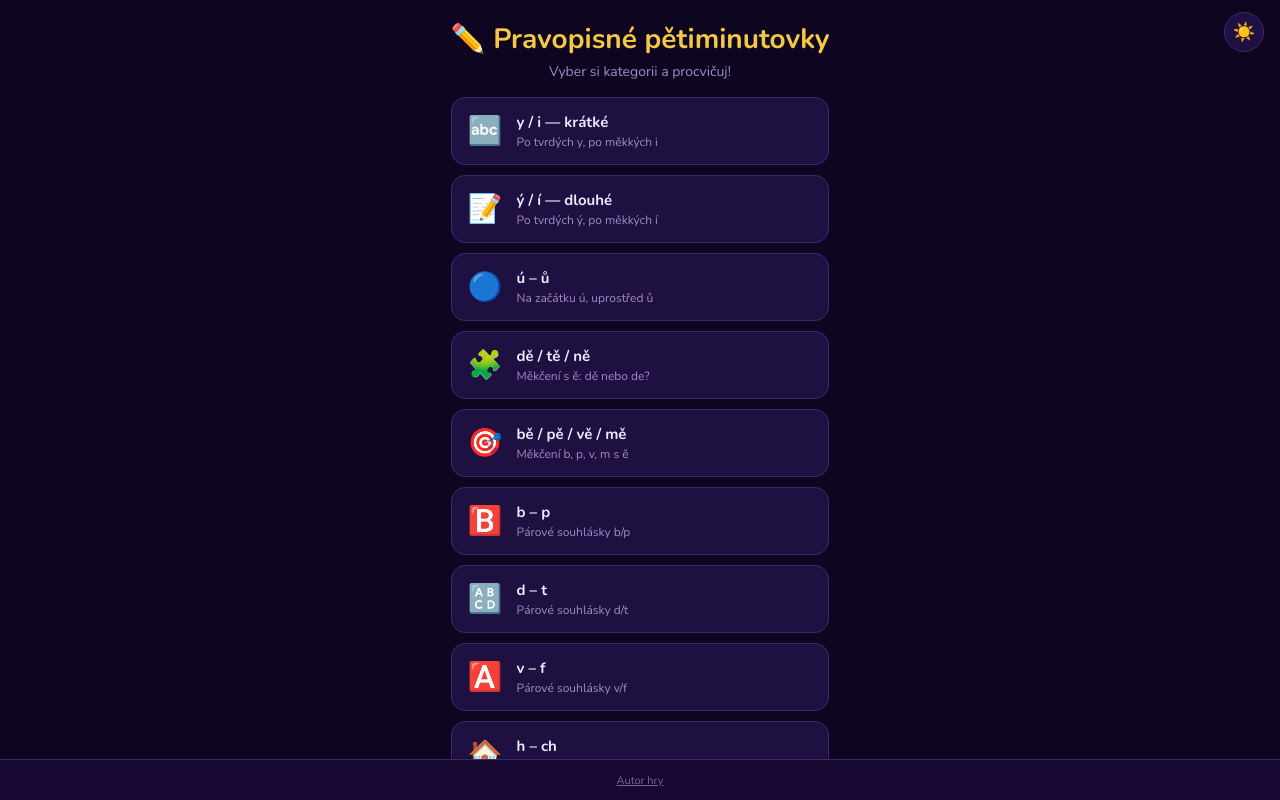
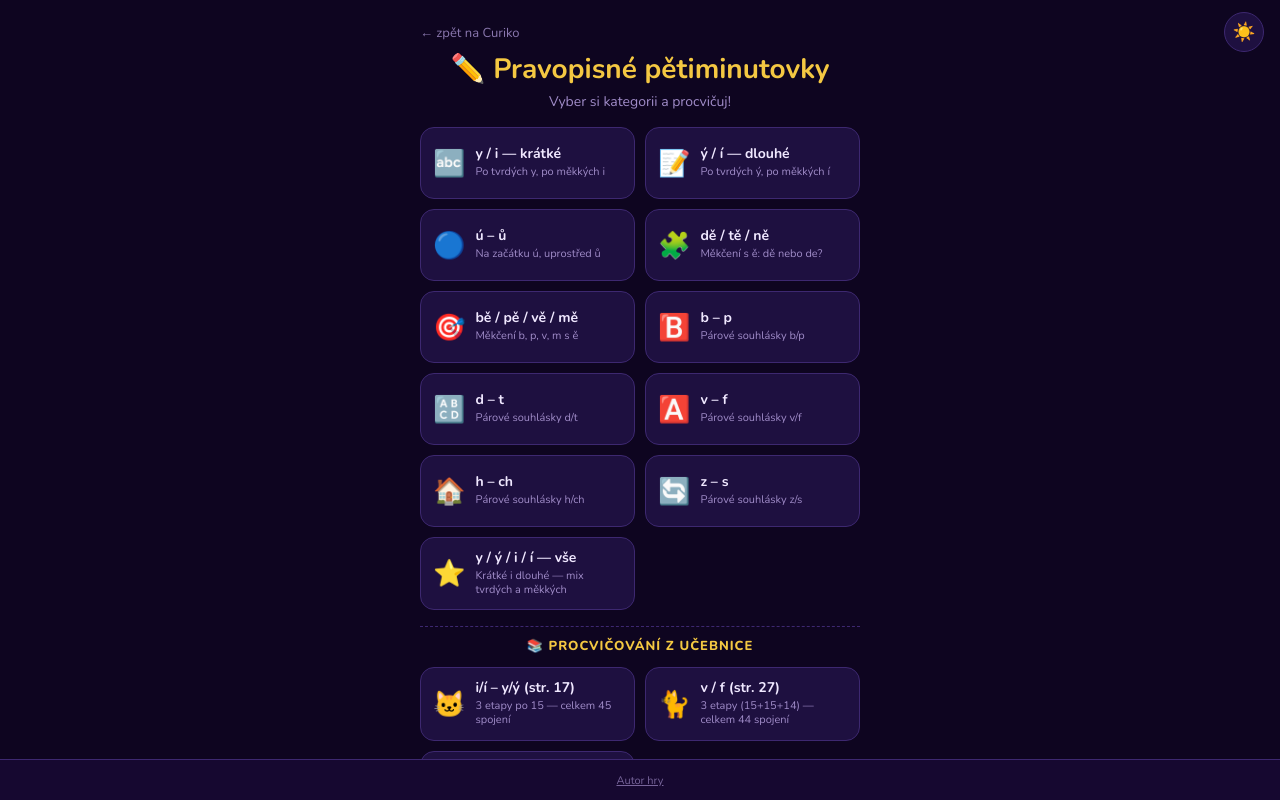
Before and after one commit to tombarty/curiko, a website: page petiminutovky/index.html in a window 1280 px wide. Drawn offline with nearby package versions, Linux system fonts and the light colour scheme.

Commit message:
Počítadlo sessions + v/f spojení + UX vylepšení
Hlavní změny:

- Počítadlo sessions v patičce rozcestníku (Netlify Function
  s Netlify Blobs jako úložištěm). Endpoint /api/counter.
  Nová session = +1, refresh = pouze načtení.

- Nová kategorie v Pětiminutovkách: v / f (str. 27),
  44 slovních spojení rozdělených na 3 etapy (15+15+14).
  Sekce v menu sdružená pod hlavičku Procvičování z učebnice.
  Kategorie i/í – y/ý přejmenována na (str. 17).

- Pětiminutovky — menu kategorií přepnuto na 2 sloupce
  (kratší stránka). Výběr etap zůstává v 1 sloupci.

- Tlačítko zpět na Curiko přidáno do úvodních obrazovek
  Pětiminutovek, Světa poznání a Dobrodružství Laury
  (předtím měly jen Hodiny a Slovní ostrov).

- Netlify Functions setup: netlify.toml, package.json
  s dependencí @netlify/blobs, .gitignore rozšířen
  o node_modules a .netlify.

Co-Authored-By: Claude Opus 4.7 (1M context) <noreply@anthropic.com>

```diff
--- a/petiminutovky/data.js
+++ b/petiminutovky/data.js
@@ -142,9 +142,10 @@ const BONUS_CATEGORIES = [
       ['š_pek','í',['y','i','ý','í']]
     ]
   },
+  { _section: '📚 Procvičování z učebnice' },
   {
-    id: 'iy-phrases', title: 'i/í – y/ý ve spojeních', emoji: '🐱',
-    description: '3 etapy po 15 — celkem 45 spojení z učebnice',
+    id: 'iy-phrases', title: 'i/í – y/ý (str. 17)', emoji: '🐱',
+    description: '3 etapy po 15 — celkem 45 spojení',
     _stages: [
       {
         title: '1. etapa',
@@ -208,6 +209,74 @@ const BONUS_CATEGORIES = [
       }
     ],
     // Pro Mix-all sbírání — všech 45 spojení dohromady
+    get words() {
+      return this._stages.flatMap(s => s.words);
+    }
+  },
+  {
+    id: 'vf-phrases', title: 'v / f (str. 27)', emoji: '🐈',
+    description: '3 etapy (15+15+14) — celkem 44 spojení',
+    _stages: [
+      {
+        title: '1. etapa',
+        words: [
+          ['Václa_', 'v', ['v','f']],
+          ['Jose_', 'f', ['v','f']],
+          ['tenká věte_', 'v', ['v','f']],
+          ['hou_ kuřat', 'f', ['v','f']],
+          ['do kopři_', 'v', ['v','f']],
+          ['hraje gol_', 'f', ['v','f']],
+          ['jíme mrke_', 'v', ['v','f']],
+          ['pozdra_ ho', 'v', ['v','f']],
+          ['Jarosla_', 'v', ['v','f']],
+          ['málo bare_', 'v', ['v','f']],
+          ['hrozný ře_', 'v', ['v','f']],
+          ['Ladisla_', 'v', ['v','f']],
+          ['na venko_', 'v', ['v','f']],
+          ['lo_ zvěře', 'v', ['v','f']],
+          ['Benešo_', 'v', ['v','f']]
+        ]
+      },
+      {
+        title: '2. etapa',
+        words: [
+          ['šé_ banky', 'f', ['v','f']],
+          ['pustý ostro_', 'v', ['v','f']],
+          ['rudá kre_', 'v', ['v','f']],
+          ['náš domo_', 'v', ['v','f']],
+          ['pár kra_', 'v', ['v','f']],
+          ['hezký zpě_', 'v', ['v','f']],
+          ['její úsmě_', 'v', ['v','f']],
+          ['Rudol_', 'f', ['v','f']],
+          ['bez podko_', 'v', ['v','f']],
+          ['pracovní odě_', 'v', ['v','f']],
+          ['pět vrste_', 'v', ['v','f']],
+          ['mladý le_', 'v', ['v','f']],
+          ['eso je trum_', 'f', ['v','f']],
+          ['na hřbito_', 'v', ['v','f']],
+          ['pár slo_', 'v', ['v','f']]
+        ]
+      },
+      {
+        title: '3. etapa',
+        words: [
+          ['výlo_ rybníka', 'v', ['v','f']],
+          ['Mirosla_', 'v', ['v','f']],
+          ['fotogra_', 'f', ['v','f']],
+          ['plná láhe_', 'v', ['v','f']],
+          ['nová kone_', 'v', ['v','f']],
+          ['minigol_', 'f', ['v','f']],
+          ['čistý chlé_', 'v', ['v','f']],
+          ['velký hně_', 'v', ['v','f']],
+          ['koropte_', 'v', ['v','f']],
+          ['Kryšto_', 'f', ['v','f']],
+          ['ruká_ košile', 'v', ['v','f']],
+          ['zlato je ko_', 'v', ['v','f']],
+          ['celý náze_', 'v', ['v','f']],
+          ['Stanisla_', 'v', ['v','f']]
+        ]
+      }
+    ],
     get words() {
       return this._stages.flatMap(s => s.words);
     }
@@ -293,7 +362,10 @@ const BonusGame = {
     let allWords;
     if (category._isMix) {
       allWords = [];
-      BONUS_CATEGORIES.forEach(cat => { if (!cat._isMix) allWords.push(...cat.words); });
+      BONUS_CATEGORIES.forEach(cat => {
+        if (cat._isMix || cat._section) return;
+        if (cat.words && cat.words.length) allWords.push(...cat.words);
+      });
     } else {
       allWords = [...category.words];
     }
--- a/petiminutovky/index.html
+++ b/petiminutovky/index.html
@@ -50,23 +50,52 @@ html, body {
 }
 
 /* ─── Kategorie ──────────────────────────────────────────────────────────── */
+.home-link {
+  display: inline-block;
+  align-self: flex-start;
+  color: var(--text-sub);
+  font-size: 13px;
+  text-decoration: none;
+  opacity: 0.85;
+  padding: 4px 0;
+  margin-bottom: 4px;
+}
+.home-link:hover { color: var(--gold); opacity: 1; }
+
 .categories {
-  display: flex; flex-direction: column; gap: 10px;
-  width: 100%; max-width: 420px;
+  display: grid;
+  grid-template-columns: repeat(2, 1fr);
+  gap: 10px;
+  width: 100%; max-width: 440px;
 }
+.categories.stages-mode { grid-template-columns: 1fr; }
 
 .cat-card {
-  display: flex; align-items: center; gap: 14px;
+  display: flex; align-items: center; gap: 10px;
   background: var(--card); border: 1px solid var(--border); border-radius: 14px;
-  padding: 14px 16px; cursor: pointer;
+  padding: 12px; cursor: pointer;
   transition: transform 0.15s, box-shadow 0.15s, border-color 0.15s;
+  min-height: 72px;
 }
 .cat-card:hover { transform: scale(1.02); box-shadow: var(--glow-gold); border-color: var(--gold); }
 .cat-card:active { transform: scale(0.98); }
-.cat-emoji { font-size: 28px; flex-shrink: 0; }
-.cat-info { display: flex; flex-direction: column; gap: 2px; }
-.cat-title { font-weight: 700; font-size: 15px; color: var(--text); }
-.cat-desc { font-size: 12px; color: var(--text-sub); }
+.cat-emoji { font-size: 26px; flex-shrink: 0; }
+.cat-info { display: flex; flex-direction: column; gap: 2px; min-width: 0; }
+.cat-title { font-weight: 700; font-size: 14px; color: var(--text); line-height: 1.2; }
+.cat-desc { font-size: 11px; color: var(--text-sub); line-height: 1.3; }
+.cat-section {
+  grid-column: 1 / -1;
+  font-size: 13px; font-weight: 800; text-transform: uppercase;
+  letter-spacing: 1px; color: var(--gold); padding: 10px 4px 2px;
+  border-top: 1px dashed var(--border); margin-top: 6px;
+  text-align: center;
+}
+.cat-section:first-child { border-top: none; margin-top: 0; padding-top: 4px; }
+
+/* Na velmi úzkých mobilech přepneme zpět na 1 sloupec */
+@media (max-width: 340px) {
+  .categories { grid-template-columns: 1fr; }
+}
 
 /* ─── Hra ────────────────────────────────────────────────────────────────── */
 .game-area { width: 100%; max-width: 420px; }
@@ -246,6 +275,7 @@ body { padding-bottom: 36px !important; }
 
   <!-- VÝBĚR KATEGORIE -->
   <div id="screen-menu">
+    <a href="../index.html" class="home-link">← zpět na Curiko</a>
     <div class="header">
       <h1>✏️ Pravopisné pětiminutovky</h1>
       <p>Vyber si kategorii a procvičuj!</p>
@@ -400,9 +430,18 @@ const App = {
     document.getElementById('screen-game').classList.add('hidden');
     document.getElementById('screen-about').classList.add('hidden');
     const cats = document.getElementById('categories');
+    cats.classList.remove('stages-mode');
     cats.innerHTML = '';
 
     BONUS_CATEGORIES.forEach(cat => {
+      // Section marker — hlavička, ne klikatelná karta
+      if (cat._section) {
+        const header = document.createElement('div');
+        header.className = 'cat-section';
+        header.textContent = cat._section;
+        cats.appendChild(header);
+        return;
+      }
       const card = document.createElement('div');
       card.className = 'cat-card';
       card.innerHTML = `
@@ -441,6 +480,7 @@ const App = {
     document.getElementById('screen-game').classList.add('hidden');
     document.getElementById('screen-about').classList.add('hidden');
     const cats = document.getElementById('categories');
+    cats.classList.add('stages-mode');
     cats.innerHTML = '';
 
     // Zpět na kategorie
--- a/pribehova-hra/style.css
+++ b/pribehova-hra/style.css
@@ -32,6 +32,18 @@ body {
   padding: 2rem;
   max-width: 500px;
 }
+
+.home-link {
+  position: absolute;
+  top: 14px;
+  left: 14px;
+  color: #7a6a4a;
+  font-size: 13px;
+  text-decoration: none;
+  opacity: 0.85;
+  z-index: 10;
+}
+.home-link:hover { color: #4a7c23; opacity: 1; }
 
 .start-emoji {
   font-size: 3rem;
--- a/svet-poznani/style.css
+++ b/svet-poznani/style.css
@@ -173,6 +173,18 @@ html, body {
 }
 .screen.active { display: flex; flex-direction: column; align-items: center; }
 
+.home-link {
+  position: absolute;
+  top: 14px;
+  left: 14px;
+  color: var(--text-sub);
+  font-size: 13px;
+  text-decoration: none;
+  opacity: 0.8;
+  z-index: 10;
+}
+.home-link:hover { color: var(--gold); opacity: 1; }
+
 /* ─── INTRO ──────────────────────────────────────────────────────────────── */
 #screen-intro {
   justify-content: center;
```
Also changed, not shown: index.html (+35 -0 lines), netlify/functions/counter.mjs (added, +36 -0 lines), package.json (added, +9 -0 lines), pribehova-hra/index.html (+1 -0 lines), svet-poznani/index.html (+1 -0 lines), netlify.toml (added), 1 other file.
